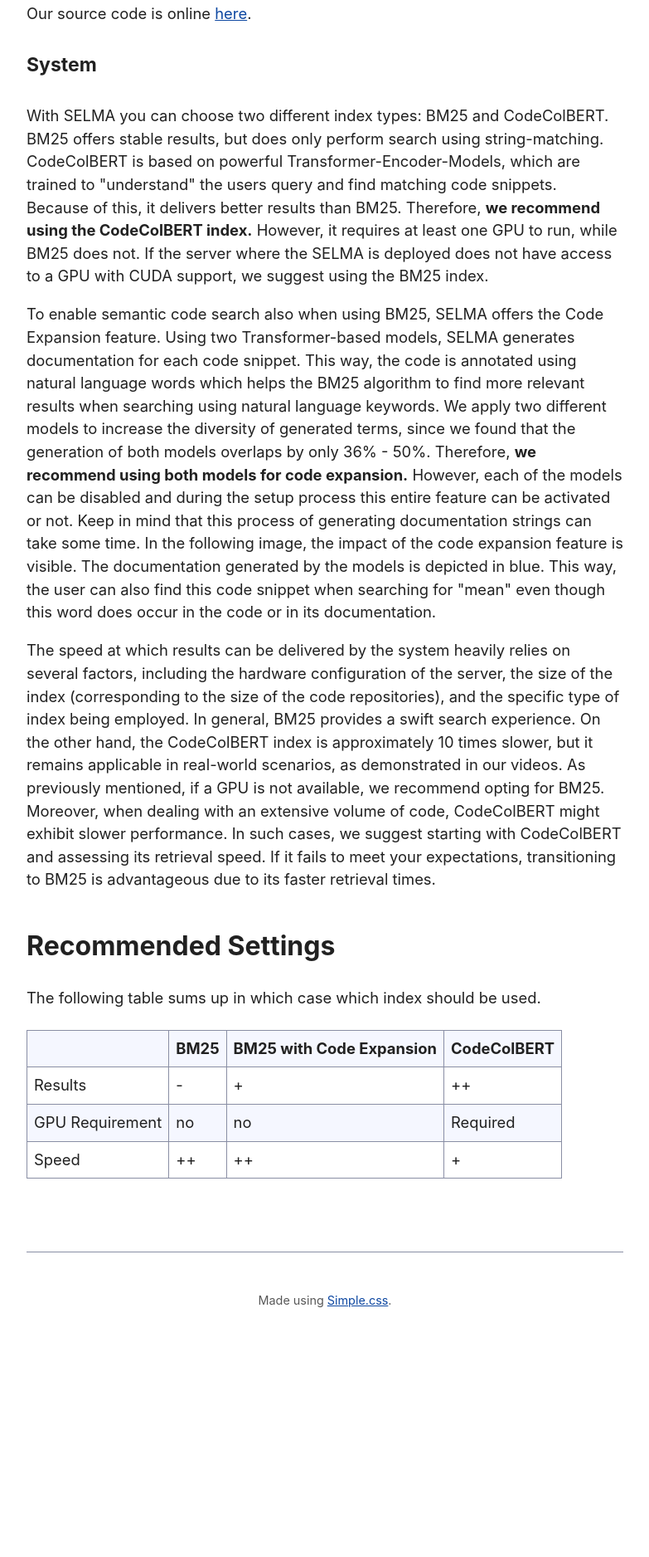
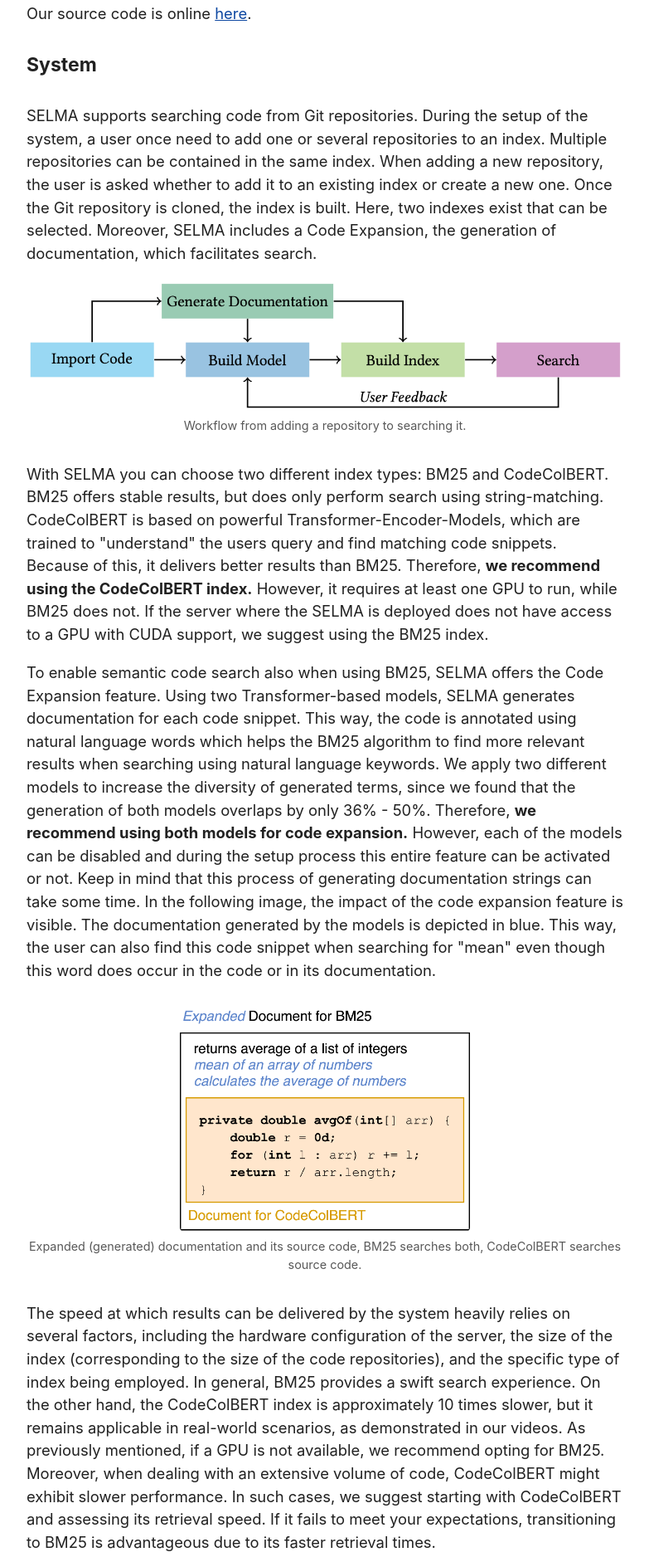
Before and after one commit to AnReu/selma, a plain HTML site: page index.html in a window 1280 px wide. Shown: the part 1015-2891 px from the top of the page at 83% size, without its empty margins (248-1031 px from the left). Before the commit the page ends 2631 px from the top, so only its background shows below. Drawn offline with Linux system fonts and the light colour scheme.

Commit message:
added details and images for the process description

```diff
--- a/index.html
+++ b/index.html
@@ -54,6 +54,17 @@
 
     <h4>System</h4>
     <p>
+        SELMA supports searching code from Git repositories. During the setup of the system, a user once need to add
+        one or several repositories to an index. Multiple repositories can be contained in the same index. When adding
+        a new repository, the user is asked whether to add it to an existing index or create a new one. Once the Git
+        repository is cloned, the index is built. Here, two indexes exist that can be selected. Moreover, SELMA includes
+        a Code Expansion, the generation of documentation, which facilitates search.
+    </p>
+    <figure style="text-align: center;">
+            <img alt="Expanded Documentation and Source Code" src="images/process.png"/>
+            <figcaption>Workflow from adding a repository to searching it.</figcaption>
+    </figure>
+    <p>
         With SELMA you can choose two different index types: BM25 and CodeColBERT. BM25 offers stable results, but
         does only perform search using string-matching. CodeColBERT is based on powerful Transformer-Encoder-Models,
         which are trained to "understand" the users query and find matching code snippets. Because of this, it delivers
@@ -74,7 +85,10 @@
         generated by the models is depicted in blue. This way, the user can also find this code snippet when searching
         for "mean" even though this word does occur in the code or in its documentation.
     </p>
-
+    <figure style="text-align: center;">
+            <img alt="Expanded Documentation and Source Code" src="images/CodeSearchDocuments_correct.drawio.png" style="max-width: 350px; margin: auto"/>
+            <figcaption>Expanded (generated) documentation and its source code, BM25 searches both, CodeColBERT searches source code.</figcaption>
+    </figure>
     <p>
         The speed at which results can be delivered by the system heavily relies on several factors,
         including the hardware configuration of the server, the size of the index
@@ -109,8 +123,8 @@
         </tr>
         <tr>
             <td>GPU Requirement</td>
-    <td>no</td>
-    <td>no</td>
+            <td>Not Required</td>
+            <td>Not Required</td>
             <td>Required</td>
         </tr>
         <tr>
```
Also changed, not shown: images/CodeSearchDocuments_correct.drawio.png (added), images/process.png (added). Lines whose indentation alone changed are shown as unchanged.
